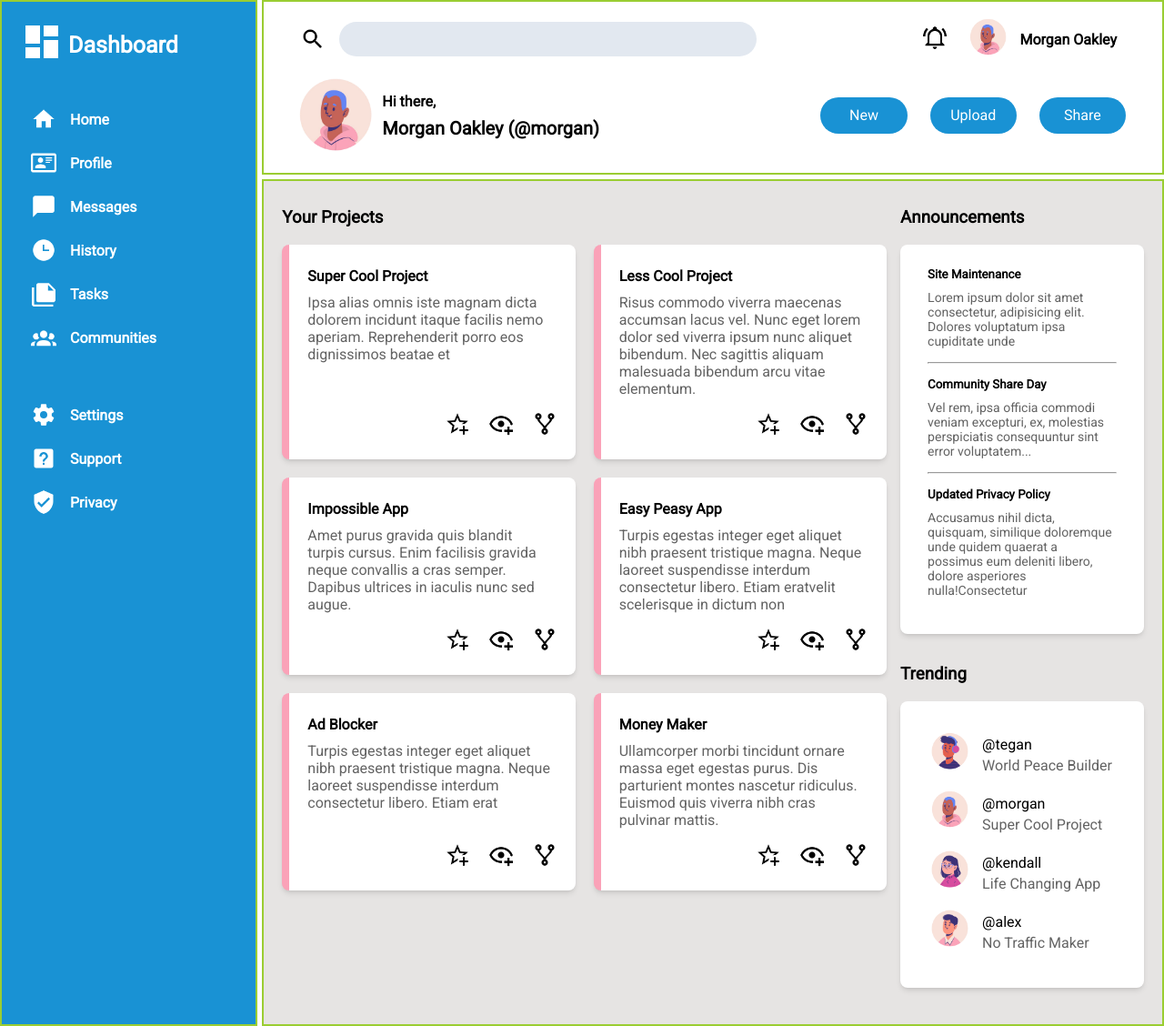
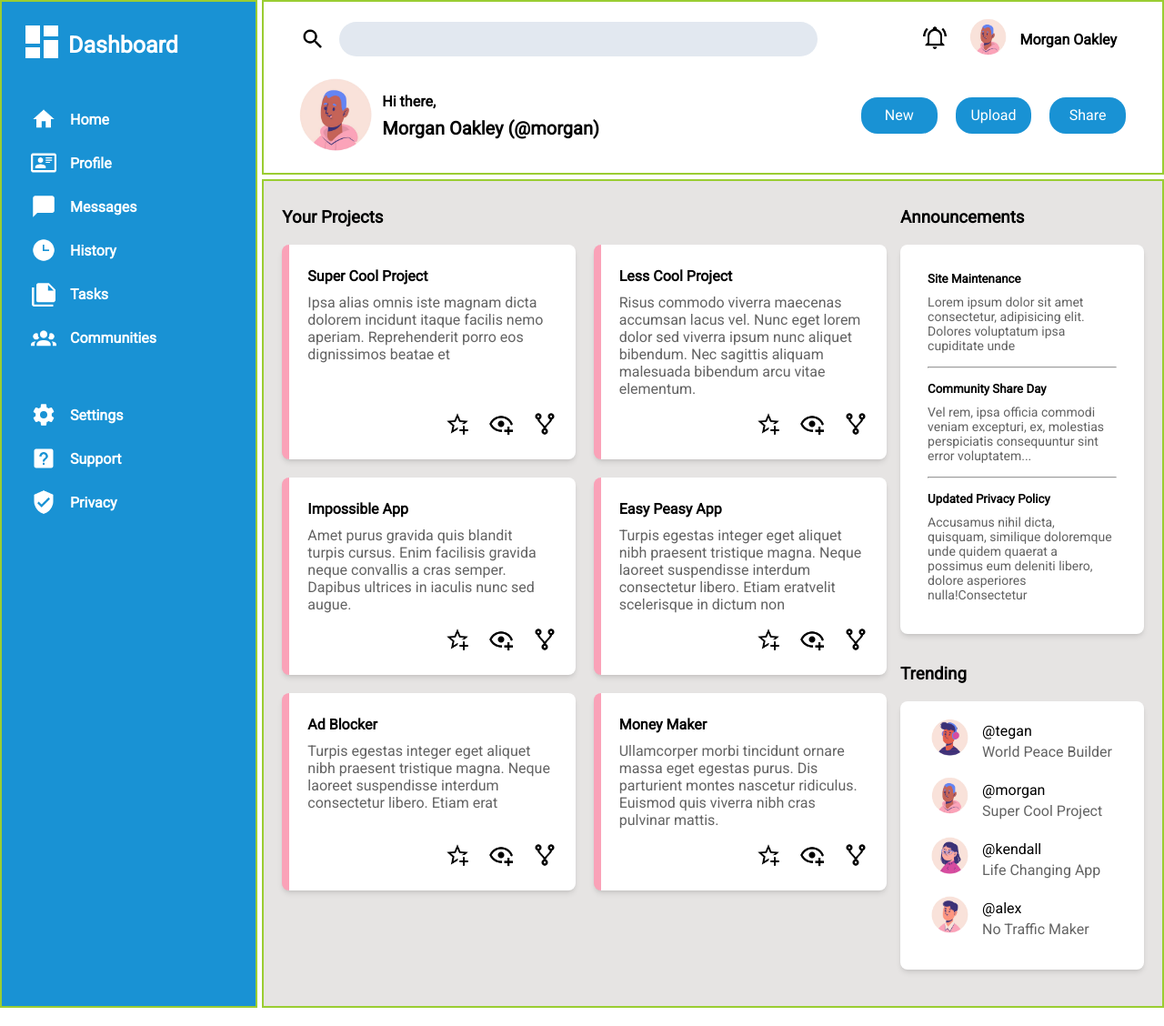
Before and after one commit to neil-justin/admin-dashboard, a plain HTML site: page index.html in a window 1280 px wide. Shown: the whole page at 91% size. Drawn offline with Linux system fonts and the light colour scheme.

Commit message:
Adjust header and main content's components

```diff
--- a/style.css
+++ b/style.css
@@ -90,7 +90,7 @@ header {
     grid-area: header;
     display: grid;
     gap: 10px 20px;
-    grid-template-columns: minmax(345px, 2fr) minmax(140px, 0.5fr) minmax(140px, auto);
+    grid-template-columns: 5fr 0.8fr auto;
 }
 
 .search-bar-wrapper {
@@ -113,7 +113,7 @@ input[type='search'] {
     border-radius: 20px;
     height: 38px;
     min-width: 110px;
-    width: 90%;
+    width: 95%;
     border: none;
     padding: 0 20px;
     background-color: #e2e8f0;
@@ -172,7 +172,7 @@ input[type='search']:focus {
 .header-btns {
     display: grid;
     grid-template-columns: repeat(3, 1fr);
-    column-gap: 25px;
+    column-gap: 20px;
     align-items: center;
     grid-column: 2 / 4;
 }
@@ -180,7 +180,7 @@ input[type='search']:focus {
 button[type='button'] {
     appearance: none;
     border: 0;
-    border-radius: 20px;
+    border-radius: 18px;
     background-color: var(--secondary-color);
     color: white;
     height: 40px;
@@ -249,17 +249,13 @@ main.content p:not(.trending-user-name) {
 .other-card {
     background-color: white;
     box-shadow: var(--card-shadow);
-    padding: 10px 30px 25px;
+    padding: 15px 30px 20px;
 }
 
 /* Announcements card paragraph text */
 h5+p {
     margin: 0 5px 15px 0;
     font-size: 14px;
-}
-
-.trending-card {
-    padding-top: 30px;
 }
 
 .trending-user {
```
